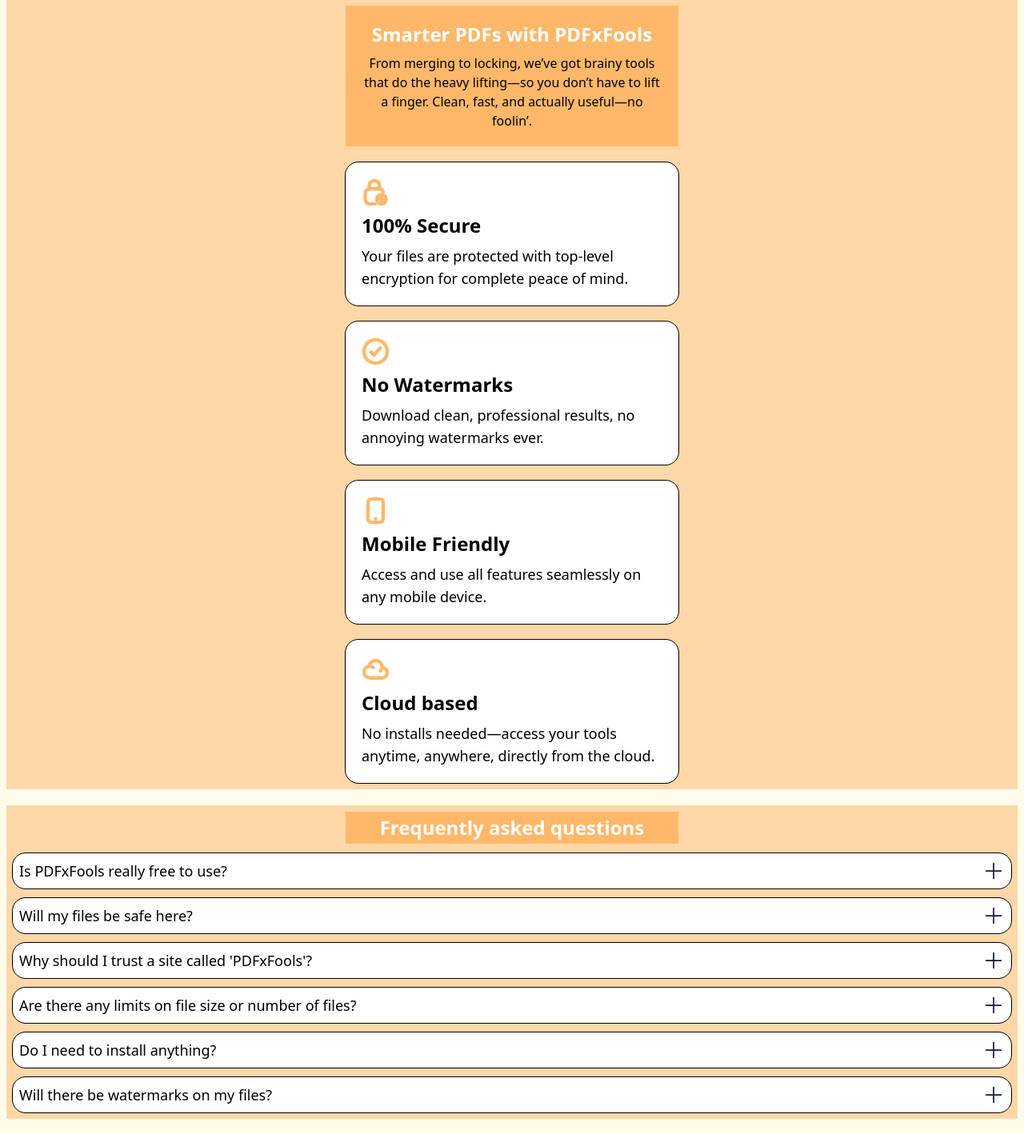
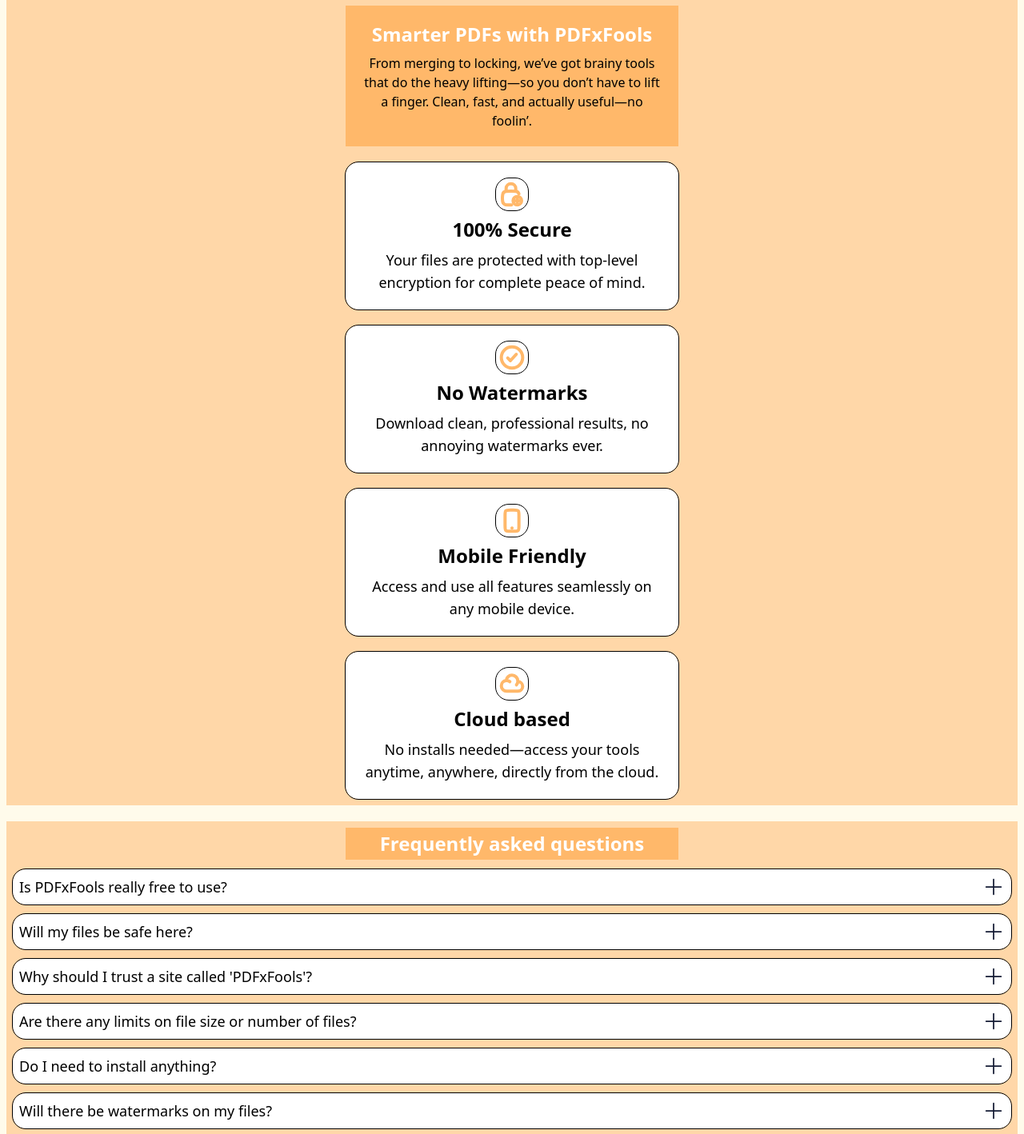
Before and after one commit to Vagventure/pdf-toolkit, a Flask app: page / in a window 1280 px wide. Shown: the part 2497-3915 px from the top of the page at 80% size. Run offline with Flask 3, Linux system fonts and the light colour scheme; style sheets or scripts are compiled from the project's sources; some libraries are stand-ins or nearby versions.

Commit message:
Changed about design

```diff
--- a/templates/index.html
+++ b/templates/index.html
@@ -435,26 +435,26 @@
         <p class="text-center">From merging to locking, we’ve got brainy tools that do the heavy lifting—so you don’t
           have to lift a finger. Clean, fast, and actually useful—no foolin’.</p>
       </div>
-      <div class="w-11/12 md:w-1/3 h-auto p-5 bg-white outline-1 rounded-2xl space-y-2 ">
-        <img width="35" src="{{url_for('static', filename='icons/square-lock.svg')}}">
+      <div class="w-11/12 md:w-1/3 h-auto p-5 flex flex-col items-center text-center bg-white outline-1 rounded-2xl space-y-2 ">
+        <img class="outline-1 rounded-2xl p-1" width="40" src="{{url_for('static', filename='icons/square-lock.svg')}}">
         <div class="text-2xl font-bold">100% Secure</div>
         <span class="text-lg">Your files are protected with top-level encryption for complete peace of mind.</span>
       </div>
 
-      <div class="w-11/12 md:w-1/3 h-auto p-5 bg-white outline-1 rounded-2xl space-y-2">
-        <img width="35" src="{{url_for('static', filename='icons/checkmark.svg')}}">
+      <div class="w-11/12 md:w-1/3 h-auto p-5 flex flex-col items-center text-center bg-white outline-1 rounded-2xl space-y-2">
+                <img class="outline-1 rounded-2xl p-1" width="40" src="{{url_for('static', filename='icons/checkmark.svg')}}">
         <div class="text-2xl font-bold">No Watermarks</div>
         <span class="text-lg">Download clean, professional results, no annoying watermarks ever.</span>
       </div>
 
-      <div class="w-11/12 md:w-1/3 h-auto p-5 bg-white outline-1 rounded-2xl space-y-2">
-        <img width="35" src="{{url_for('static', filename='icons/smart-phone.svg')}}">
+      <div class="w-11/12 md:w-1/3 h-auto p-5 flex flex-col items-center text-center bg-white outline-1 rounded-2xl space-y-2">
+                <img class="outline-1 rounded-2xl p-1" width="40" src="{{url_for('static', filename='icons/smart-phone.svg')}}">
         <div class="text-2xl font-bold">Mobile Friendly</div>
         <span class="text-lg">Access and use all features seamlessly on any mobile device.</span>
       </div>
 
-      <div class="w-11/12 md:w-1/3 h-auto p-5 bg-white outline-1 rounded-2xl space-y-2">
-        <img width="35" src="{{url_for('static', filename='icons/cloud.svg')}}">
+      <div class="w-11/12 md:w-1/3 h-auto p-5 flex flex-col items-center text-center bg-white outline-1 rounded-2xl space-y-2">
+                <img class="outline-1 rounded-2xl p-1" width="40" src="{{url_for('static', filename='icons/cloud.svg')}}">
         <div class="text-2xl font-bold">Cloud based</div>
         <span class="text-lg">No installs needed—access your tools anytime, anywhere, directly from the cloud.</span>
       </div>
```
Also changed, not shown: static/script.js (+11 -11 lines), templates/tooljinja.html (+8 -8 lines).
